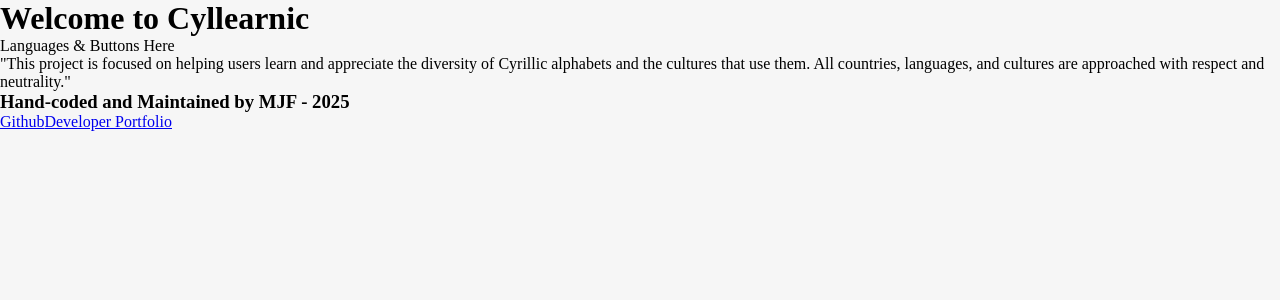
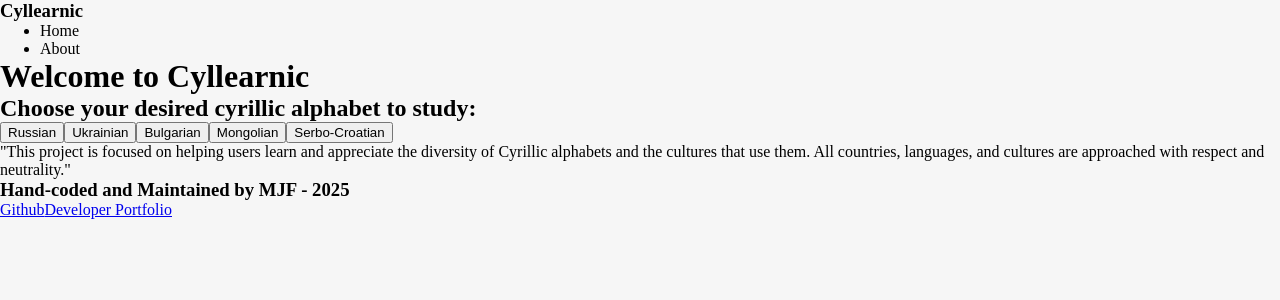
Before and after one commit to mjfru/cyllearnic, a React (Vite) app: page / in a window 1280 px wide. Shown: the top 300 px of the page. Built offline with nearby package versions, Linux system fonts and the light colour scheme.

Commit message:
set up header component, basic navigation ideas before implementing react-router-dom

```diff
--- a/src/App.jsx
+++ b/src/App.jsx
@@ -1,11 +1,12 @@
+import Header from "./components/Header";
+import Main from "./components/Main";
 import Footer from "./components/Footer";
-import Main from "./components/Main";
 
 function App() {
 	return (
 		<>
-			<h1>Welcome to Cyllearnic</h1>
-      <Main />
+			<Header />
+			<Main />
 			<Footer />
 		</>
 	);
--- /dev/null
+++ b/src/components/Header.jsx
@@ -0,0 +1,15 @@
+const Header = () => {
+	return (
+		<div>
+			<h3>Cyllearnic</h3>
+			<nav className="nav-container">
+        <ul>
+          <li>Home</li>
+          <li>About</li>
+        </ul>
+      </nav>
+		</div>
+	);
+};
+
+export default Header;
--- a/src/components/Main.jsx
+++ b/src/components/Main.jsx
@@ -1,13 +1,21 @@
-import { russianCyrillic } from "../data/ru_cyrillic";
+// import { russianCyrillic } from "../data/ru_cyrillic";
 
 const Main = () => {
 	return (
 		<>
-			<p>Languages & Buttons Here</p>
-			{russianCyrillic.map((letter) => {
+			<h1>Welcome to Cyllearnic</h1>
+			<h2>Choose your desired cyrillic alphabet to study:</h2>
+			<nav className="lang-select-container">
+				<button className="lang-nav-btn">Russian</button>
+				<button className="lang-nav-btn">Ukrainian</button>
+				<button className="lang-nav-btn">Bulgarian</button>
+				<button className="lang-nav-btn">Mongolian</button>
+				<button className="lang-nav-btn">Serbo-Croatian</button>
+			</nav>
+			{/* {russianCyrillic.map((letter) => {
 				const { letterUpper, letterLower } = letter;
 				console.log(letterUpper, letterLower);
-			})}
+			})} */}
 		</>
 	);
 };
```
